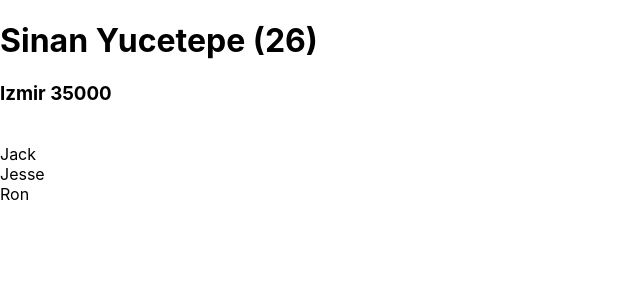
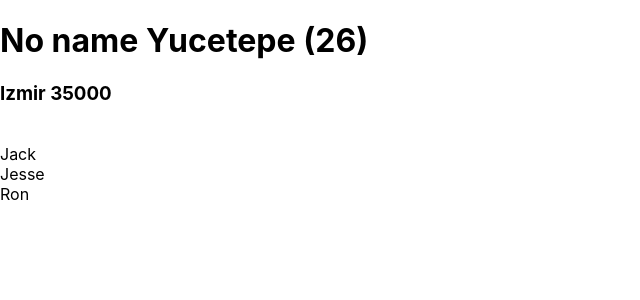
Before and after one commit to sinanyucetepe/React, a React (Create React App) app in the folder hello-react/: page / in a window 1280 px wide. Shown: the top 300 px of the page, without its empty margins (0-640 px from the left). Built offline with nearby package versions, Linux system fonts and the light colour scheme.

Commit message:
Defalt Props

```diff
--- a/hello-react/src/App.js
+++ b/hello-react/src/App.js
@@ -18,7 +18,8 @@ const friends = [
 function App() {
   return(
     <>
-      <User name="Sinan"
+      <User
+      // name="Sinan"
       surname = "Yucetepe"
       isLoggedIn= {true}
       age={"26"}
--- a/hello-react/src/componets/User.js
+++ b/hello-react/src/componets/User.js
@@ -1,10 +1,13 @@
 import PropTypes from 'prop-types';
 function User({name, surname, isLoggedIn, age, friends, adress}) {
+
+    if (!isLoggedIn) {
+        return <div>You did not login</div>
+    }
     return (
     <>
         <h1>
-        {isLoggedIn ? `${name} ${surname} (${age}) `  : "You did not login"}
-        </h1>
+        { `${name} ${surname} (${age}) `} </h1>
         <h3> {adress.title} {adress.zip } </h3> <br />
         {friends && friends.map((friend) =>
             <div key={friend.id}> {friend.name} </div> )
@@ -22,6 +25,10 @@ User.propTypes = {
         title: PropTypes.string,
         zip: PropTypes.number,
     }),
+};
+User.defaultProps = {
+    name: 'No name',
+    isLoggedIn: false,
+}
 
-}
 export default User;
```
